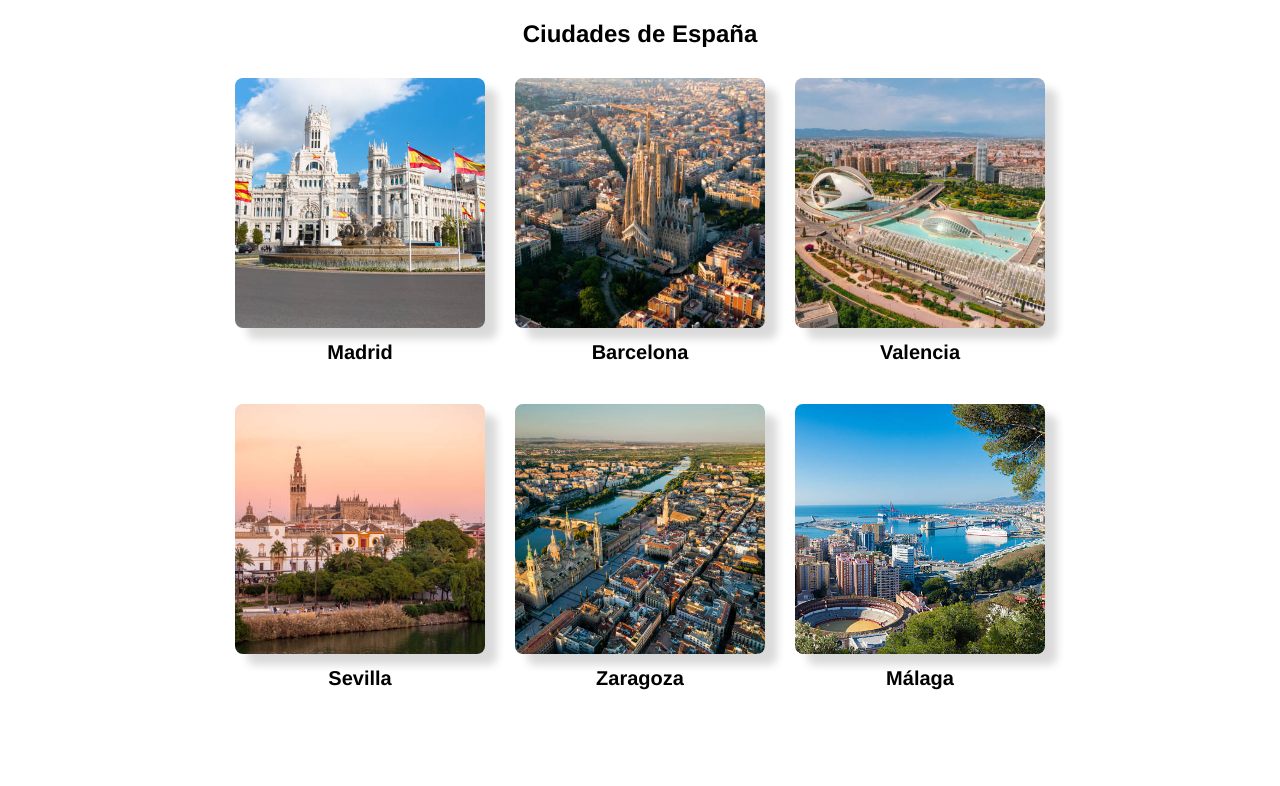
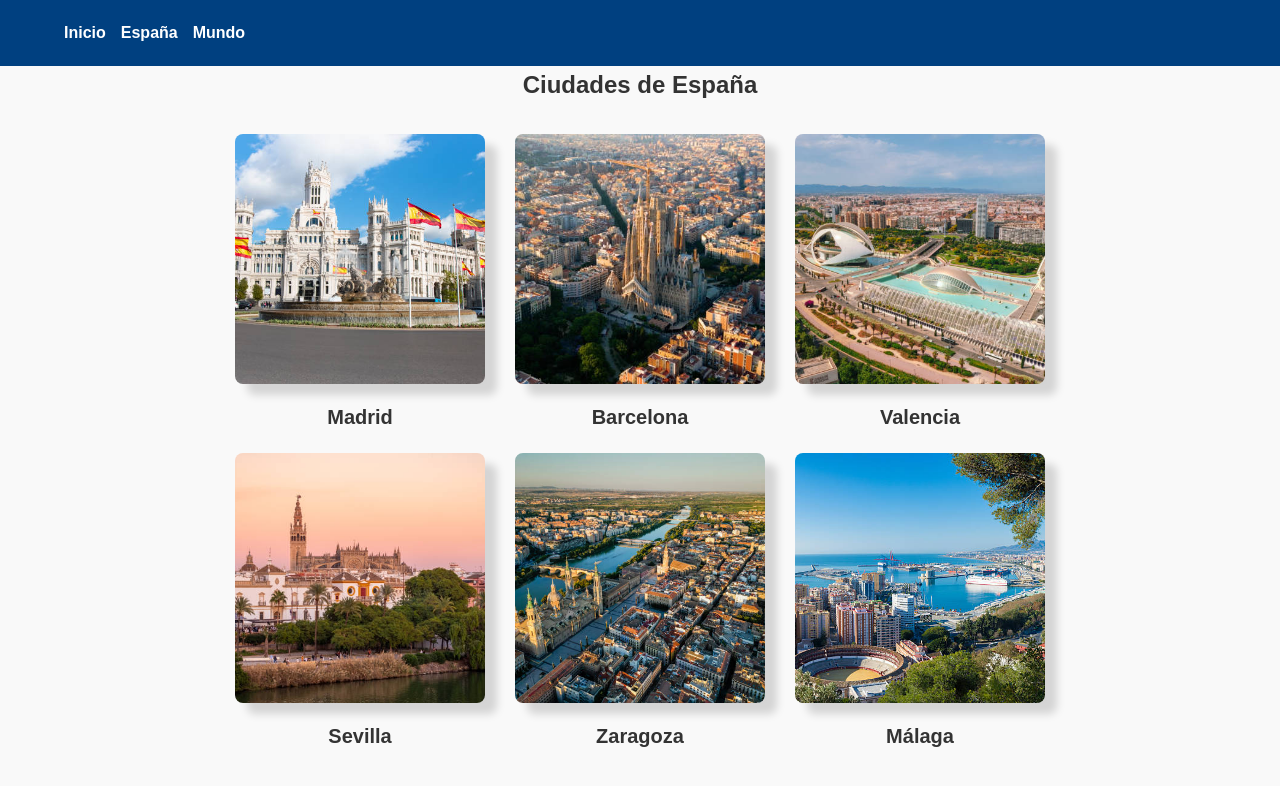
Before and after one commit to vjp-diegoSF/proyecto_IAW, a plain HTML site: page espania.html in a window 1280 px wide. Drawn offline with Linux system fonts and the light colour scheme.

Commit message:
index_listo

```diff
--- a/css/espania.css
+++ b/css/espania.css
@@ -1,8 +1,51 @@
-body{
-    font-family:'Franklin Gothic Medium', 'Arial Narrow', Arial, sans-serif;
-    margin-top: 20px;
+/* Contenedor central */
+.container {
+    align-items: center;
+    width: 90%;
+    max-width: 1200px;
+    margin: auto;
+}
+
+/* Encabezado */
+header {
+    text-align: center;
+    align-items: center;
+    background-color: #004080;
+    color: white;
+    padding: 20px 0;
+}
+
+nav ul {
+    list-style: none;
+    display: flex;
+    gap: 15px;
+}
+
+nav a {
+    color: white;
+    text-decoration: none;
+    font-weight: bold;
+}
+
+nav a:hover {
+    text-decoration: underline;
+}
+
+/* Reset básico */
+* {
+    margin: 0;
     padding: 0;
+    box-sizing: border-box;
 }
+
+/* Tipografía base */
+body {
+    font-family: 'Arial', sans-serif;
+    line-height: 1.6;
+    color: #333;
+    background-color: #f9f9f9;
+}
+
 h1,div{
     text-align: center;
     margin: 0;
@@ -13,6 +56,7 @@ a{
     text-decoration: none;
 }
 
+/* Distribución */
 .galeria {
     font-size: 20px;
     margin: 30px 0;
@@ -24,7 +68,7 @@ a{
     gap: 30px;
     margin-bottom: 20px;
 }
-
+/* Imagenes */
 .imagen {
     display: flex;
     flex-direction: column;
--- a/css/index.css
+++ b/css/index.css
@@ -51,14 +51,14 @@ section {
     padding: 60px 0;
 }
 
-/* Servicios */
-.servicios-grid {
+/* Ciudades */
+.ciudades-grid {
     display: flex;
     flex-wrap: wrap;
     gap: 20px;
 }
 
-.servicio {
+.ciudades {
     flex: 1;
     background-color: white;
     padding: 20px;
--- a/espania.html
+++ b/espania.html
@@ -9,7 +9,18 @@
 </head>
 
 <body>
-    <div>
+    <header>
+        <div class="container">
+            <nav>
+                <ul>
+                    <li><a href="/index.html">Inicio</a></li>
+                    <li><a href="#Espana">España</a></li>
+                    <li><a href="/mundo.html">Mundo</a></li>
+                </ul>
+            </nav>
+        </div>
+    </header>
+    <div id="España" class="container">
         <h2> Ciudades de España</h2>
         <div class="galeria">
             <div class="fila">
```
Also changed, not shown: index.html (+5 -6 lines).
